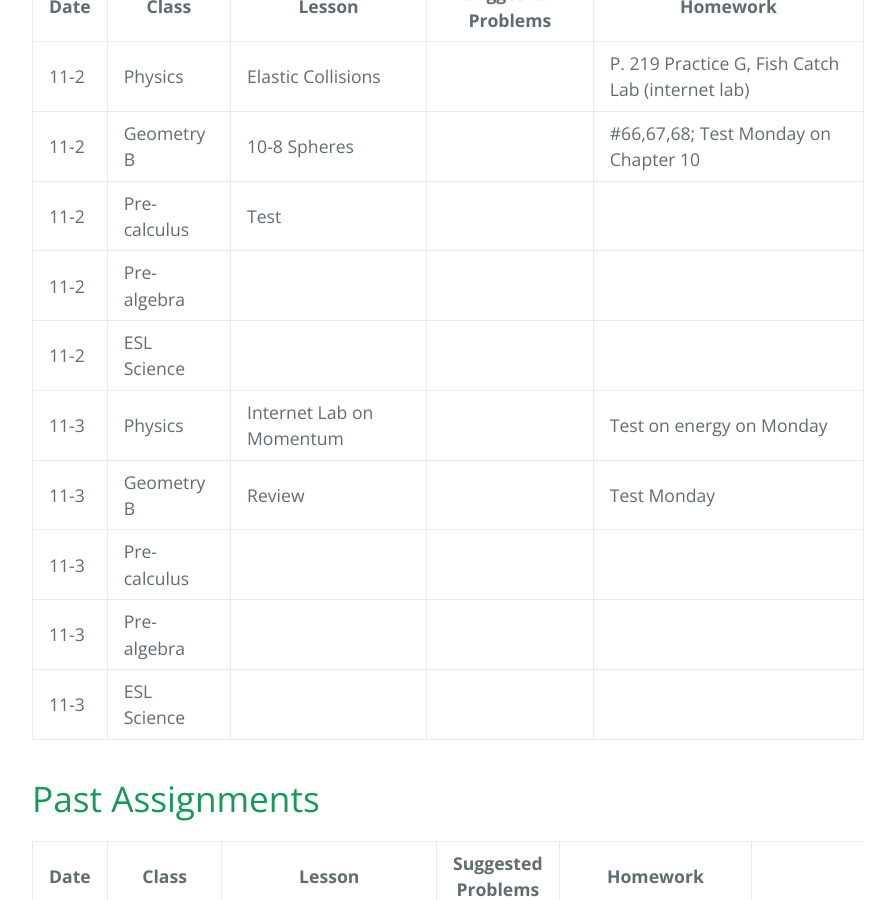
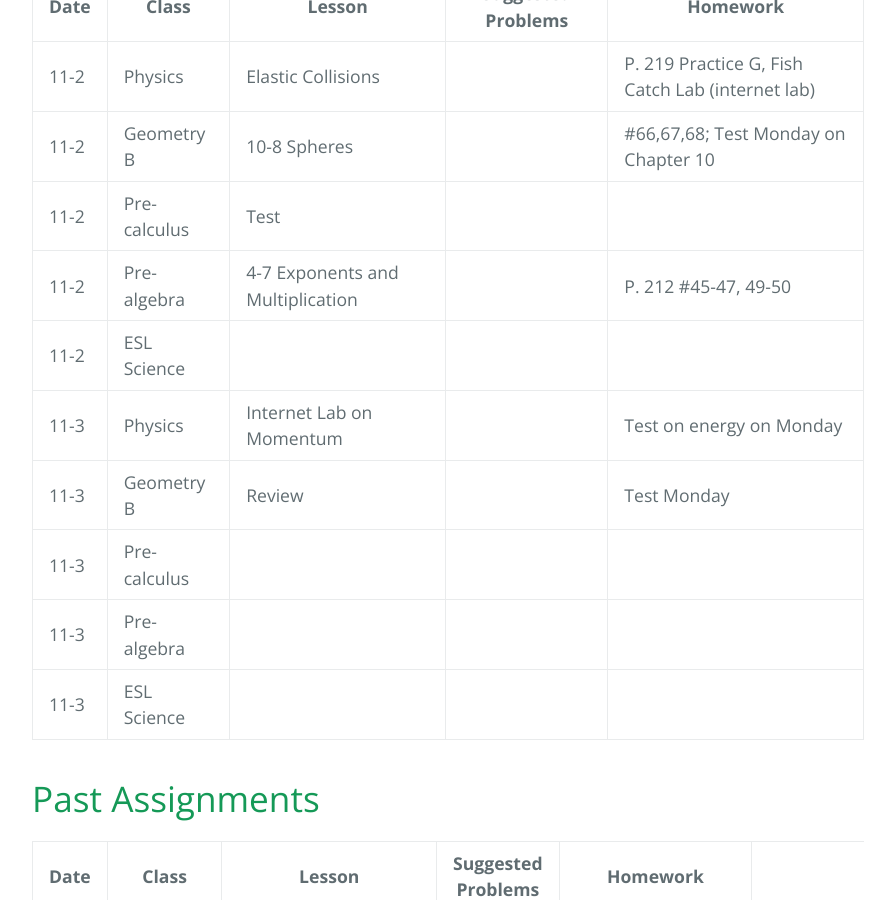
Before and after one commit to gpayoo/gpayoo, a Jekyll site: the page built from index.md, in a window 1280 px wide and 900 px high, scrolled down 597 px. Shown: the whole window, without its empty margins (192-1087 px from the left). Built offline with Jekyll 4.4.1, drawn with Linux system fonts in a browser that asks for light colours; our own code applies the rules of GitHub Pages for plain Markdown files.

Commit message:
Update index.md

```diff
--- a/index.md
+++ b/index.md
@@ -13,7 +13,7 @@ layout: default
 | 11-2 | Physics | Elastic Collisions | |  P. 219 Practice G, Fish Catch Lab (internet lab)
 | 11-2 | Geometry B | 10-8 Spheres  | |  #66,67,68; Test Monday on Chapter 10  |
 | 11-2 | Pre-calculus | Test | |
-| 11-2 | Pre-algebra |   | |
+| 11-2 | Pre-algebra | 4-7 Exponents and Multiplication  | | P. 212 #45-47, 49-50
 | 11-2 | ESL Science |  |  |
 | 11-3 | Physics | Internet Lab on Momentum | | Test on energy on Monday
 | 11-3 | Geometry B | Review  | |  Test Monday |
```
